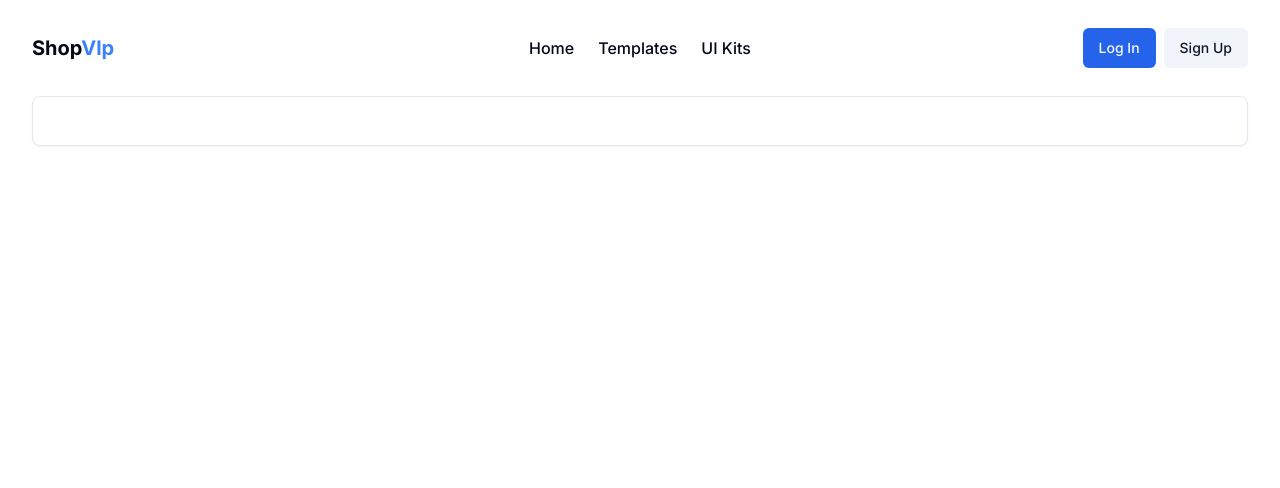
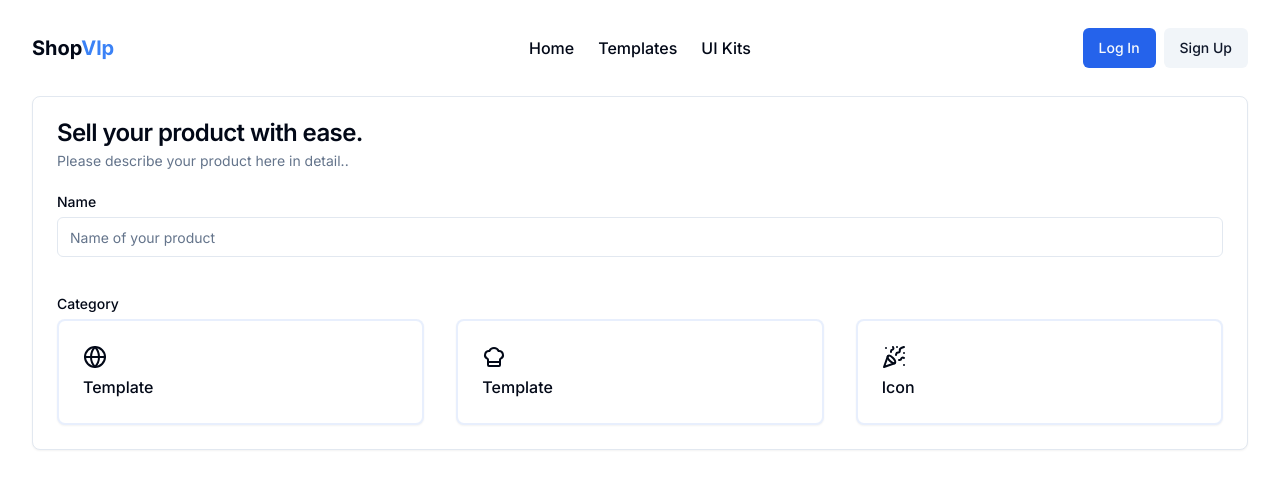
Before and after one commit to VelpCode/shopvlp, a Next.js app: page /sell in a window 1280 px wide. Shown: the top 488 px of the page. Built offline with nearby package versions, Linux system fonts and the light colour scheme; no server answers.

Commit message:
Creating sell route

```diff
--- /dev/null
+++ b/app/component/SelectCat.tsx
@@ -0,0 +1,27 @@
+"use client";
+
+import { CardHeader } from "@/components/ui/card";
+import { categoryItems } from "@/lib/categoryitem";
+import { Card } from "@/components/ui/card";
+import { useState } from "react";
+
+export function SelectCategory() {
+
+    const [selectedCategory, setSelectedCategory] = useState<string | null>(null);
+
+    return (
+        <div className="grid grid-cols-1 sm:grid-cols-2 md:grid-cols-3 gap-8">
+                {categoryItems.map((item) => (
+                    <Card className={selectedCategory === item.name ? 'border-primary border-2':'border-2 border-primary/10'} onClick={() => selectedCategory(item.name)}>
+                        <CardHeader>
+                            {item.image}
+                            <h3 className="font-medium">{item.title}</h3>
+                        </CardHeader>
+                    </Card>
+
+                ))}
+        </div>
+
+    )
+
+}
--- a/app/sell/page.tsx
+++ b/app/sell/page.tsx
@@ -1,5 +1,8 @@
 
-import { Card, CardHeader, CardTitle,  } from "@/components/ui/card"
+import { Card, CardContent, CardDescription, CardHeader, CardTitle, } from "@/components/ui/card"
+import { Input } from "@/components/ui/input"
+import { Label } from "@/components/ui/label"
+import { SelectCategory } from "../component/SelectCat"
 
 export default function SellRoute() {
 
@@ -11,9 +14,20 @@ export default function SellRoute() {
                 <form>
                     <CardHeader>
                         <CardTitle>
-
+                            Sell your product with ease.
                         </CardTitle>
+                        <CardDescription>Please describe your product here in detail..</CardDescription>
                     </CardHeader>
+                    <CardContent className="flex flex-col gap-y-10">
+                        <div className="flex flex-col gap-y-2">
+                            <Label>Name</Label>
+                            <Input type="text" placeholder="Name of your product" />
+                        </div>
+                        <div className="flex flex-col gap-y-2">
+                            <Label>Category</Label>
+                            <SelectCategory />
+                        </div>
+                    </CardContent>
                 </form>
             </Card>
 
--- /dev/null
+++ b/components/ui/label.tsx
@@ -0,0 +1,26 @@
+"use client"
+
+import * as React from "react"
+import * as LabelPrimitive from "@radix-ui/react-label"
+import { cva, type VariantProps } from "class-variance-authority"
+
+import { cn } from "@/lib/utils"
+
+const labelVariants = cva(
+  "text-sm font-medium leading-none peer-disabled:cursor-not-allowed peer-disabled:opacity-70"
+)
+
+const Label = React.forwardRef<
+  React.ElementRef<typeof LabelPrimitive.Root>,
+  React.ComponentPropsWithoutRef<typeof LabelPrimitive.Root> &
+    VariantProps<typeof labelVariants>
+>(({ className, ...props }, ref) => (
+  <LabelPrimitive.Root
+    ref={ref}
+    className={cn(labelVariants(), className)}
+    {...props}
+  />
+))
+Label.displayName = LabelPrimitive.Root.displayName
+
+export { Label }
--- /dev/null
+++ b/lib/categoryitem.tsx
@@ -0,0 +1,37 @@
+import { ChefHat, Globe, PartyPopper } from "lucide-react";
+import { ReactNode } from "react";
+
+interface iAppProps {
+
+    name: string;
+    title: string;
+    image: ReactNode;
+    description: string;
+    id: number;
+
+}
+
+export const categoryItems: iAppProps[] = [
+    {
+        id:0,
+        name: 'template',
+        title: 'Template',
+        image: <Globe />,
+        description: 'brooo'
+    },
+    {
+        id:1,
+        name: 'template2',
+        title: 'Template',
+        image: <ChefHat />,
+        description: 'dude'
+    },
+    {
+        id: 2,
+        name: 'icon',
+        title: "Icon",
+        image: <PartyPopper />,
+        description: 'mannn'
+    }
+
+];
--- a/package.json
+++ b/package.json
@@ -13,6 +13,7 @@
     "@radix-ui/react-avatar": "^1.0.4",
     "@radix-ui/react-dialog": "^1.0.5",
     "@radix-ui/react-dropdown-menu": "^2.0.6",
+    "@radix-ui/react-label": "^2.0.2",
     "@radix-ui/react-slot": "^1.0.2",
     "class-variance-authority": "^0.7.0",
     "clsx": "^2.1.1",
```
Also changed, not shown: 1 other file (tests, documents, lock files or other folders).
